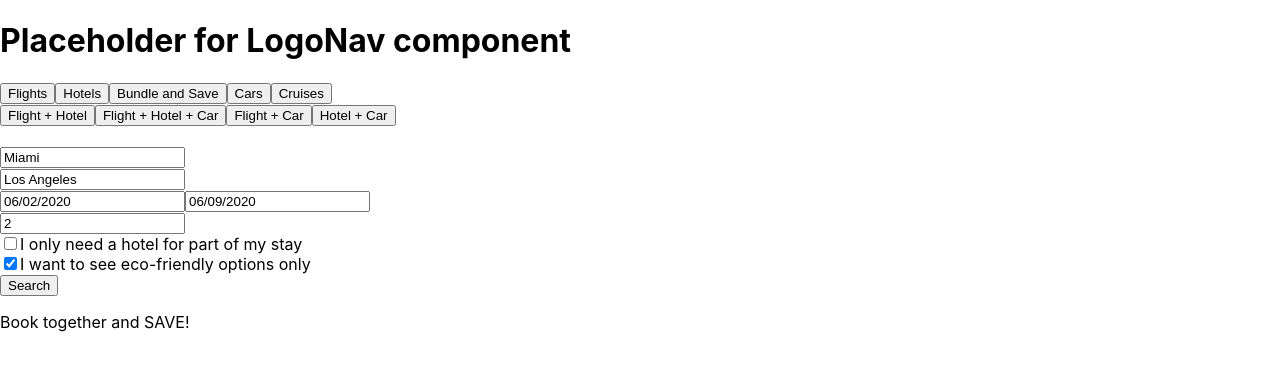
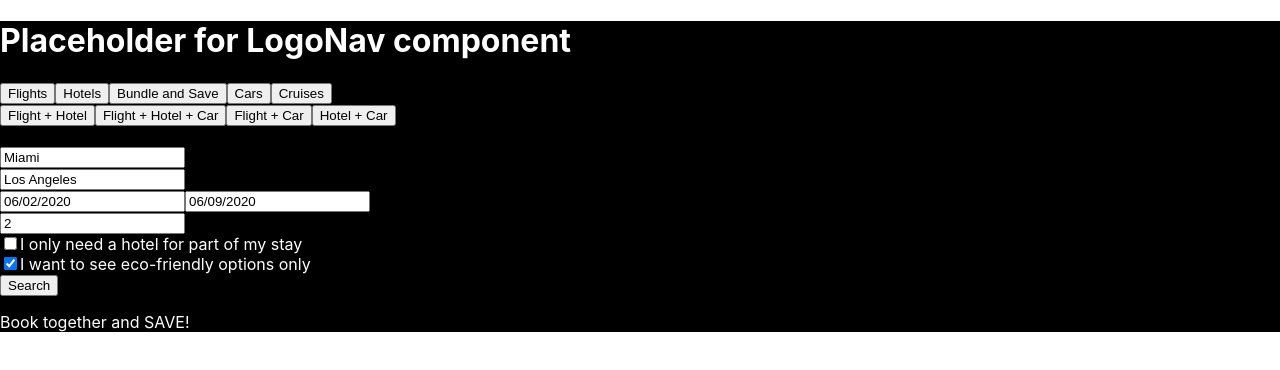
Before and after one commit to jngong/expedia-eco, a React (Create React App) app in the folder client/: page / in a window 1280 px wide. Shown: the top 370 px of the page. Built offline with nearby package versions, Linux system fonts and the light colour scheme; no server answers.

Commit message:
moved all state and methods from App.js to Home component

```diff
--- a/client/src/App.js
+++ b/client/src/App.js
@@ -1,4 +1,4 @@
-import React, { Component } from 'react';
+import React from 'react';
 import './App.css';
 import { Route } from 'react-router-dom';
 
@@ -7,76 +7,18 @@ import HotelList from './components/routes/HotelList'
 import Hotel from './components/routes/Hotel'
 import Confirmation from './components/routes/Confirmation'
 
-class App extends Component {
+//TODO: Move all state to Home component and implement a redirect to pass state from Home to the next Route component (i.e. HotelList)
 
-  // Set up App as a class component to set state - initially with dummy data for search terms.
-  constructor(props) {
-    super(props)
-    this.state = {
-      tripSearch: {
-        departCity: 'Miami',
-        destCity: 'Los Angeles',
-        departDate: '06/02/2020',
-        returnDate: '06/09/2020',
-        travelers: 2,
-        hotelCheckbox: false,
-        ecoFriendlyCheckbox: true
-      },
-      cityId: 2
-    }
-    this.handleTextChange = this.handleTextChange.bind(this)
-    this.handleCheckChange = this.handleCheckChange.bind(this)
-  }
-
-   //Set up handleChange function to capture data from form input fields
-      //For checkboxes, need to set state for tripSearch.[name] to checked.
-      //For all other values, need to set state for tripSearch.[name] to value.
-
-  handleTextChange = event => {
-    const {value, name} = event.target;
-    this.setState(prevState => ({
-      tripSearch: {
-        ...prevState.tripSearch,
-        [name]: value
-      }
-    }))
-    console.log(name, value);
-  }
-
-  handleCheckChange = (event) => {
-    const checked = event.target.checked
-    const name = event.target.name
-    this.setState(prevState => ({
-      tripSearch: {
-        ...prevState.tripSearch,
-        [name]: checked
-      }
-    }))
-  }
-
-  handleSubmit = (event) => {
-    event.preventDefault()
-    //When the form is submitted, it needs to do two things.
-    // 1: compare the destCity value to our list of cities to set the state of CityId and
-    // 2: push to the next route in the user flow (HotelList)
-      this.props.history.push(`/hotels`)
-  }
-
-  render() {
-
+const App = () => {
   return (
     <React.Fragment>
       {/* Corey changed the Home route to not pass down other props as that was causing the page to re-render, losing focus on the search input fields. */}
-        <Route exact path='/'>
-          <Home tripSearch={this.state.tripSearch} handleTextChange={this.handleTextChange} handleCheckChange={this.handleCheckChange} handleSubmit={this.handleSubmit} />
-        </Route>
-
+      <Route exact path='/' component={Home} />
       <Route exact path='/hotels' component={HotelList} />
       <Route exact path='/hotels/:hotel_id' component={Hotel} />
       <Route exact path='/hotels/:hotel_id/confirmation' component={Confirmation} />
     </React.Fragment>
   );
-  }
 
 }
 
--- a/client/src/Home.css
+++ b/client/src/Home.css
@@ -1,3 +1,8 @@
+.home {
+    background-color: black;
+    color: white
+}
+
 .search-vacay-nav {
     margin-bottom: 20px;
 }
--- a/client/src/components/routes/Home.jsx
+++ b/client/src/components/routes/Home.jsx
@@ -1,25 +1,104 @@
 import React from 'react'
+import { Redirect } from 'react-router-dom'
+import axios from 'axios'
+
 import SearchOptionsNav from '../home-subcomponents/SearchOptionsNav'
 import SearchVacationPackagesNav from '../home-subcomponents/SearchVacationPackagesNav'
 import SearchForm from '../home-subcomponents/SearchForm'
+
 import '../../Home.css'
 
-const Home = (props) => {
-    console.log(props)
-    return(
-        <div>
+// Change Log: Instead of App being our stateful component, changed Home to be a stateful component to allow it to return a Redirect upon Submit of the Search form.
+
+class Home extends React.Component {
+
+    constructor(props) {
+        super(props)
+        this.state = {
+            tripSearch: {
+                departCity: 'Miami',
+                destCity: 'Los Angeles',
+                departDate: '06/02/2020',
+                returnDate: '06/09/2020',
+                travelers: 2,
+                hotelCheckbox: false,
+                ecoFriendlyCheckbox: true
+            },
+            cityId: 2,
+            cities: [],
+            redirect: false
+        }
+        this.handleTextChange = this.handleTextChange.bind(this)
+        this.handleCheckChange = this.handleCheckChange.bind(this)
+    }
+
+    async componentDidMount() {
+        try {
+            const response = await axios(`http://localhost:3001/cities`)
+            this.setState({
+                cities: response.data.cities
+            })
+            console.log(response.data.cities)
+        } catch (error) {
+            console.error(error)
+        }
+    }
+
+
+    //Set up handleChange function to capture data from form input fields
+    //For checkboxes, need to set state for tripSearch.[name] to checked.
+    //For all other values, need to set state for tripSearch.[name] to value.
+
+    handleTextChange = event => {
+        const { value, name } = event.target;
+        this.setState(prevState => ({
+            tripSearch: {
+                ...prevState.tripSearch,
+                [name]: value
+            }
+        }))
+        console.log(name, value);
+    }
+
+    handleCheckChange = (event) => {
+        const checked = event.target.checked
+        const name = event.target.name
+        this.setState(prevState => ({
+            tripSearch: {
+                ...prevState.tripSearch,
+                [name]: checked
+            }
+        }))
+    }
+
+    //When the form is submitted, it needs to do two things.
+    // 1: compare the destCity value to our list of cities to set the state of CityId and
+    // 2: push to the next route in the user flow (HotelList)
+
+    handleSubmit = (event) => {
+        event.preventDefault()
+
+        // if (redirect){
+        //     return (<Redirect to={{pathname: '/hotels', tripSearch: this.state.tripSearch, cityId: this.state.cityId}} />)
+        // }
+    }
+
+    render() {
+        return (
+            <div className="home" >
                 <h1>Placeholder for LogoNav component</h1>
                 <SearchOptionsNav />
                 <SearchVacationPackagesNav />
                 <SearchForm
-                tripSearch={props.tripSearch}
-                handleTextChange={props.handleTextChange}
-                handleCheckChange={props.handleCheckChange}
-                handleSubmit={props.handleSubmit}
+                    tripSearch={this.state.tripSearch}
+                    handleTextChange={this.state.handleTextChange}
+                    handleCheckChange={this.state.handleCheckChange}
+                    handleSubmit={this.state.handleSubmit}
                 />
                 <p>Book together and SAVE!</p>
             </div>
         )
+    }
 
 }
 
```
Lines whose indentation alone changed are shown as unchanged.
